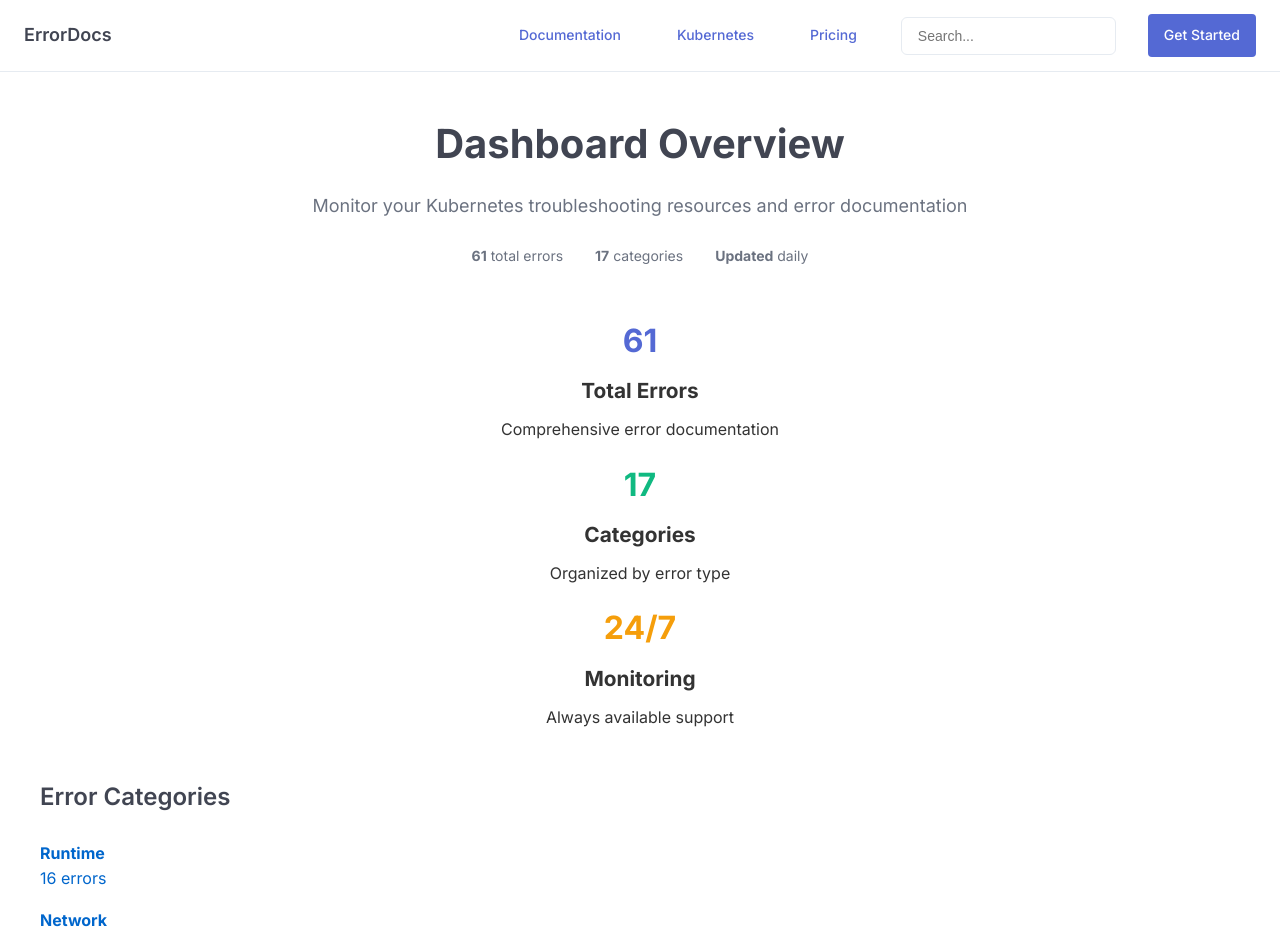
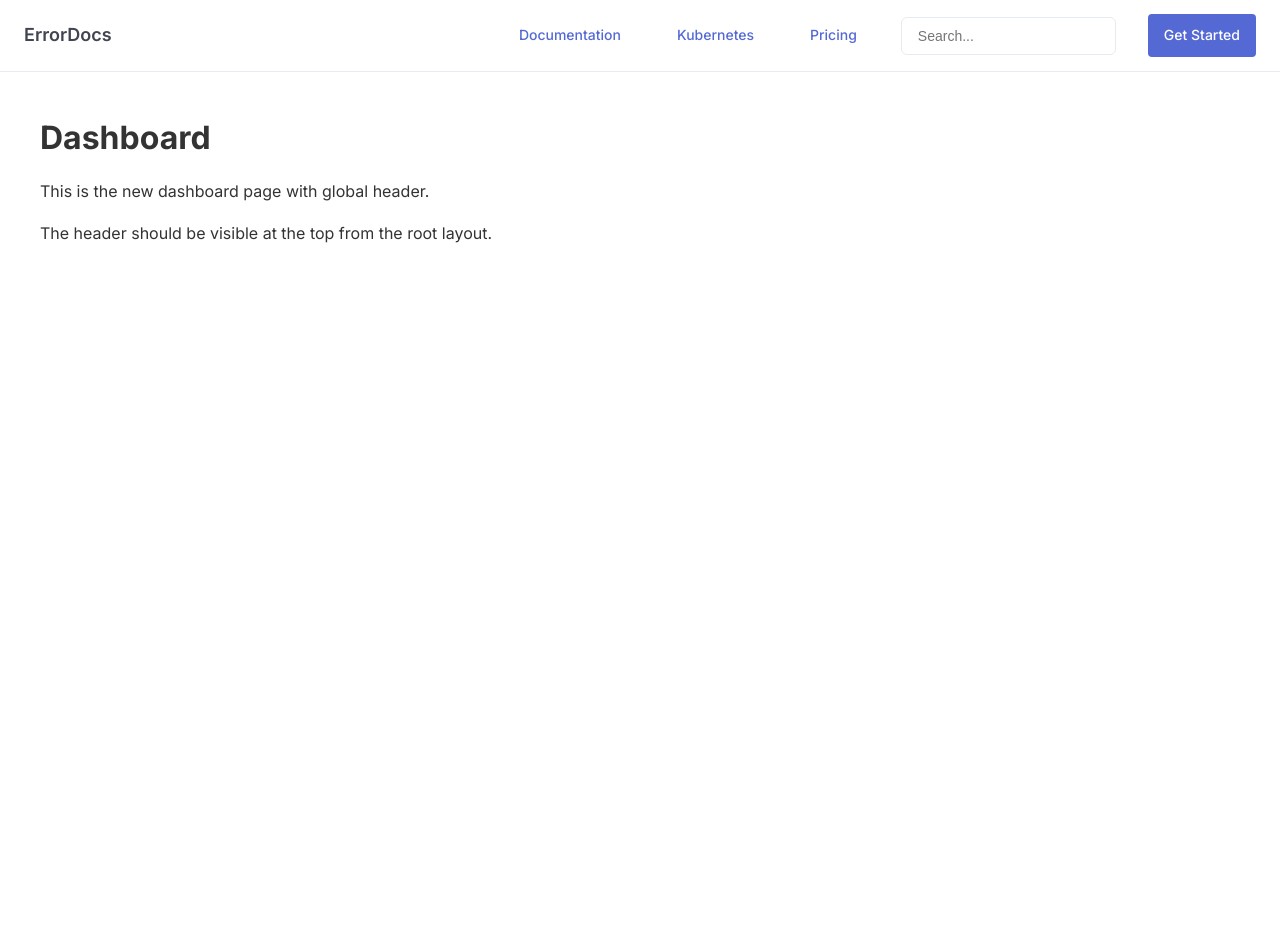
Before and after one commit to anyappx/error-saas, a Next.js app: page /dashboard in a window 1280 px wide. Shown: the top 937 px of the page. After the commit the page ends 800 px from the top, so only its background shows below. Built offline with nearby package versions, Linux system fonts and the light colour scheme; no server answers; the database is empty.

Commit message:
Recreate simple dashboard page to fix layout override

```diff
--- a/app/(dashboard)/dashboard/page.tsx
+++ b/app/(dashboard)/dashboard/page.tsx
@@ -1,228 +1,9 @@
-"use client"
-
-import * as React from "react"
-import Link from "next/link"
-
-interface SearchResult {
-  error: {
-    tool: string
-    canonical_slug: string
-    title: string
-    category: string
-    summary: string
-    created_at: string
-    updated_at: string
-  }
-  score: number
-  matchType: string
-  matchedText: string
-}
-
-interface SearchResponse {
-  results: SearchResult[]
-  total: number
-  categories: string[]
-  dataSource: 'database' | 'static'
-}
-
 export default function DashboardPage() {
-  const [isLoading, setIsLoading] = React.useState(true)
-  const [dashboardData, setDashboardData] = React.useState<SearchResponse | null>(null)
-  const [error, setError] = React.useState<string | null>(null)
-
-  React.useEffect(() => {
-    const fetchDashboardData = async () => {
-      try {
-        setIsLoading(true)
-        setError(null)
-
-        const response = await fetch('/api/search?limit=100')
-
-        if (!response.ok) {
-          throw new Error(`Failed to fetch data: ${response.statusText}`)
-        }
-
-        const data: SearchResponse = await response.json()
-        setDashboardData(data)
-
-      } catch (err) {
-        console.error('Dashboard data fetch error:', err)
-        setError(err instanceof Error ? err.message : 'Failed to load dashboard data')
-      } finally {
-        setIsLoading(false)
-      }
-    }
-
-    fetchDashboardData()
-  }, [])
-
-  const formatDate = (dateString: string) => {
-    try {
-      return new Date(dateString).toLocaleDateString('en-US', {
-        year: 'numeric',
-        month: 'long',
-        day: 'numeric'
-      })
-    } catch {
-      return "Dec 13, 2024"
-    }
-  }
-
-  const generateCategoryStats = (data: SearchResponse) => {
-    const stats = data.results.reduce((acc, result) => {
-      const cat = result.error.category
-      acc[cat] = (acc[cat] || 0) + 1
-      return acc
-    }, {} as Record<string, number>)
-
-    return Object.entries(stats)
-      .sort(([,a], [,b]) => b - a)
-      .slice(0, 6)
-      .map(([category, count]) => ({ category, count }))
-  }
-
   return (
-    <div>
-      <main style={{ padding: '40px' }}>
-          <div className="docs-container">
-            {isLoading ? (
-              <div className="docs-card" style={{ textAlign: 'center' }}>
-                <h1>Loading Dashboard...</h1>
-                <p>Please wait while we load your data.</p>
-              </div>
-            ) : error ? (
-              <div className="docs-card" style={{ borderColor: '#EF4444', backgroundColor: '#FEF2F2' }}>
-                <h1 style={{ color: '#DC2626' }}>Dashboard Error</h1>
-                <p style={{ color: '#DC2626' }}>{error}</p>
-                <button
-                  onClick={() => window.location.reload()}
-                  className="docs-btn-primary"
-                  style={{ marginTop: '16px' }}
-                >
-                  Retry
-                </button>
-              </div>
-            ) : (
-              <>
-                {/* Dashboard Hero */}
-                <div style={{ textAlign: 'center', marginBottom: '48px' }}>
-                  <h1 style={{ fontSize: '40px', fontWeight: '700', marginBottom: '16px', color: 'var(--stripe-docs-text)' }}>
-                    Dashboard Overview
-                  </h1>
-                  <p style={{ fontSize: '18px', color: '#6B7280', marginBottom: '24px' }}>
-                    Monitor your Kubernetes troubleshooting resources and error documentation
-                  </p>
-                  {dashboardData && (
-                    <div style={{ display: 'flex', gap: '32px', justifyContent: 'center', flexWrap: 'wrap', fontSize: '14px', color: '#6B7280' }}>
-                      <span><strong>{dashboardData.total}</strong> total errors</span>
-                      <span><strong>{dashboardData.categories.length}</strong> categories</span>
-                      <span><strong>Updated</strong> daily</span>
-                    </div>
-                  )}
-                </div>
-
-                {/* Stats Cards */}
-                {dashboardData && (
-                  <div className="docs-grid" style={{ marginBottom: '48px' }}>
-                    <div className="docs-card" style={{ textAlign: 'center' }}>
-                      <div style={{ fontSize: '32px', fontWeight: '700', color: 'var(--stripe-docs-primary)', marginBottom: '8px' }}>
-                        {dashboardData.total}
-                      </div>
-                      <h3>Total Errors</h3>
-                      <p>Comprehensive error documentation</p>
-                    </div>
-
-                    <div className="docs-card" style={{ textAlign: 'center' }}>
-                      <div style={{ fontSize: '32px', fontWeight: '700', color: '#10B981', marginBottom: '8px' }}>
-                        {dashboardData.categories.length}
-                      </div>
-                      <h3>Categories</h3>
-                      <p>Organized by error type</p>
-                    </div>
-
-                    <div className="docs-card" style={{ textAlign: 'center' }}>
-                      <div style={{ fontSize: '32px', fontWeight: '700', color: '#F59E0B', marginBottom: '8px' }}>
-                        24/7
-                      </div>
-                      <h3>Monitoring</h3>
-                      <p>Always available support</p>
-                    </div>
-                  </div>
-                )}
-
-                {/* Category Overview */}
-                {dashboardData && (
-                  <div style={{ marginBottom: '48px' }}>
-                    <h2 style={{ fontSize: '24px', fontWeight: '600', marginBottom: '24px', color: 'var(--stripe-docs-text)' }}>
-                      Error Categories
-                    </h2>
-                    <div className="docs-grid-small">
-                      {generateCategoryStats(dashboardData).map(({ category, count }) => (
-                        <Link href={`/errors?category=${category}`} key={category} className="docs-category-card">
-                          <h4 style={{ textTransform: 'capitalize' }}>{category}</h4>
-                          <p>{count} errors</p>
-                        </Link>
-                      ))}
-                    </div>
-                  </div>
-                )}
-
-                {/* Recent Errors */}
-                {dashboardData && (
-                  <div>
-                    <h2 style={{ fontSize: '24px', fontWeight: '600', marginBottom: '24px', color: 'var(--stripe-docs-text)' }}>
-                      Recent Error Reports
-                    </h2>
-                    <div style={{ display: 'flex', flexDirection: 'column', gap: '16px' }}>
-                      {dashboardData.results.slice(0, 5).map((result, index) => (
-                        <div key={`${result.error.canonical_slug}-${index}`} className="docs-card">
-                          <div style={{ display: 'flex', justifyContent: 'space-between', alignItems: 'start', marginBottom: '12px' }}>
-                            <Link
-                              href={`/errors/${result.error.canonical_slug}`}
-                              style={{ fontSize: '18px', fontWeight: '600', color: 'var(--stripe-docs-primary)', textDecoration: 'none' }}
-                            >
-                              {result.error.title}
-                            </Link>
-                            <span style={{
-                              fontSize: '12px',
-                              backgroundColor: '#F3F4F6',
-                              padding: '4px 8px',
-                              borderRadius: '4px',
-                              textTransform: 'capitalize',
-                              color: '#6B7280'
-                            }}>
-                              {result.error.category}
-                            </span>
-                          </div>
-                          <p style={{ margin: '0 0 8px 0', fontSize: '14px', color: '#6B7280' }}>
-                            {result.error.summary}
-                          </p>
-                          <div style={{ fontSize: '12px', color: '#9CA3AF' }}>
-                            Tool: {result.error.tool} • Updated {formatDate(result.error.updated_at)}
-                          </div>
-                        </div>
-                      ))}
-                    </div>
-                  </div>
-                )}
-
-                {/* CTA Section */}
-                <div style={{ textAlign: 'center', marginTop: '48px', padding: '48px 0' }}>
-                  <h3 style={{ fontSize: '24px', fontWeight: '600', marginBottom: '16px', color: 'var(--stripe-docs-text)' }}>
-                    Need help with a specific error?
-                  </h3>
-                  <p style={{ fontSize: '16px', color: '#6B7280', marginBottom: '24px' }}>
-                    Search our comprehensive error database or browse by category
-                  </p>
-                  <div style={{ display: 'flex', gap: '16px', justifyContent: 'center', flexWrap: 'wrap' }}>
-                    <Link href="/errors" className="docs-btn-primary">Browse All Errors</Link>
-                    <Link href="/kubernetes" className="docs-btn-secondary">View Documentation</Link>
-                  </div>
-                </div>
-              </>
-            )}
-          </div>
-        </main>
+    <div style={{ padding: '40px' }}>
+      <h1>Dashboard</h1>
+      <p>This is the new dashboard page with global header.</p>
+      <p>The header should be visible at the top from the root layout.</p>
     </div>
   )
 }
```
